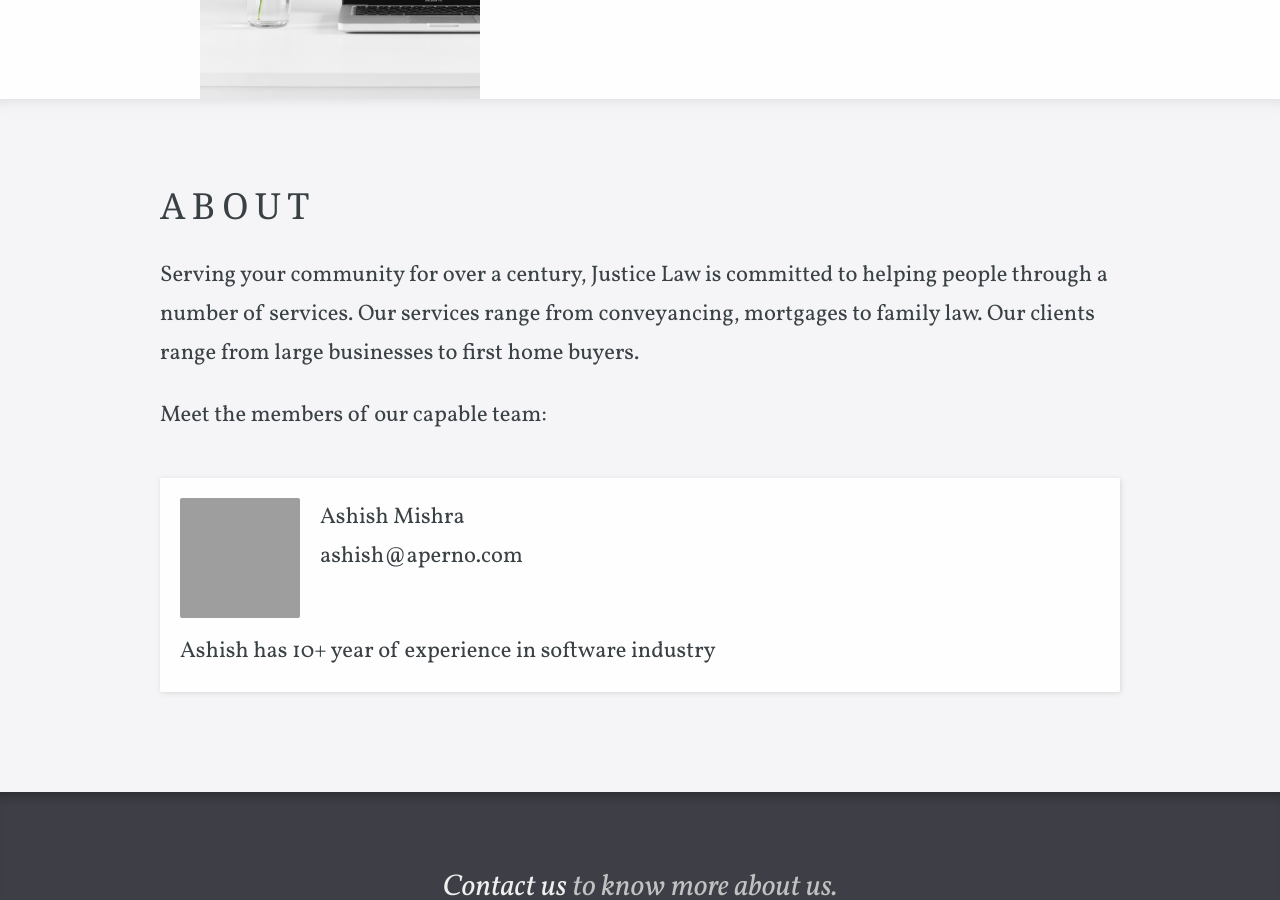
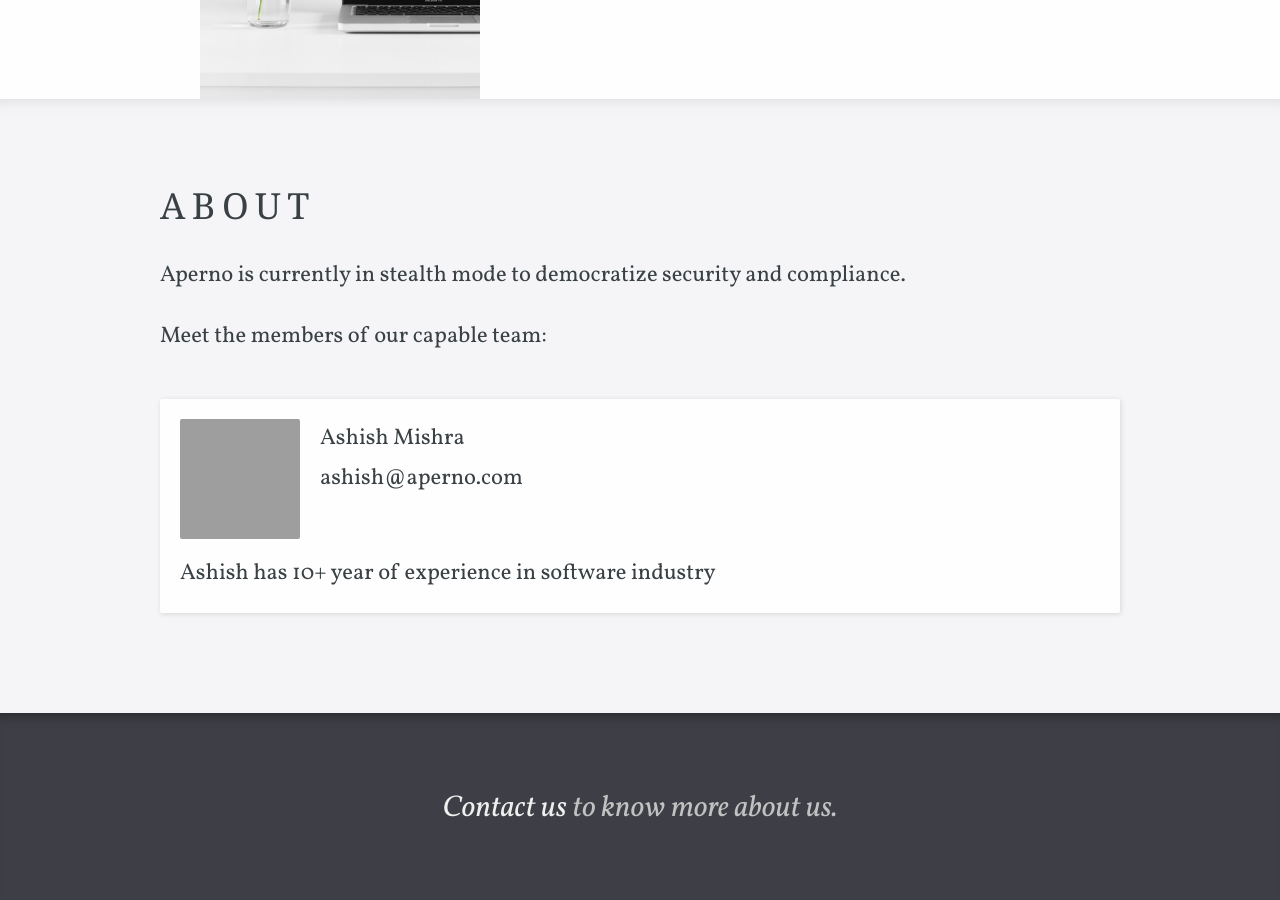
Before and after one commit to apernohq/backupsite, a Jekyll site: the page built from about.html, in a window 1280 px wide and 900 px high, scrolled down 321 px. Built offline with Jekyll 4.4.1, drawn with Linux system fonts in a browser that asks for light colours; some web fonts are replaced; grey boxes are pictures that could not be loaded.

Commit message:
Update about.html

```diff
--- a/about.html
+++ b/about.html
@@ -9,8 +9,7 @@
 
 <div class="editable">
 	<p>
-		Serving your community for over a century, Justice Law is committed to helping people through a number of services.
-		Our services range from conveyancing, mortgages to family law. Our clients range from large businesses to first home buyers.
+		Aperno is currently in stealth mode to democratize security and compliance.
 	</p>
 
 	<p>Meet the members of our capable team:</p>
```
